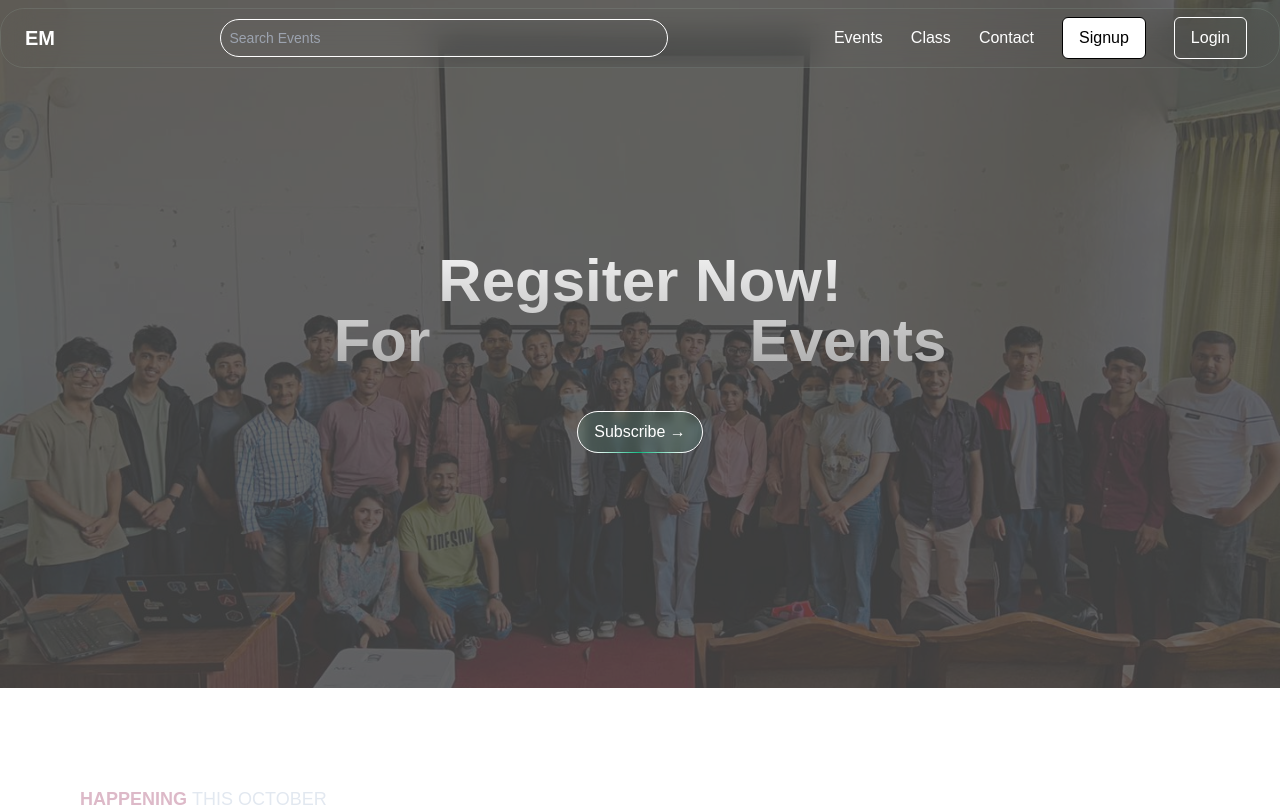
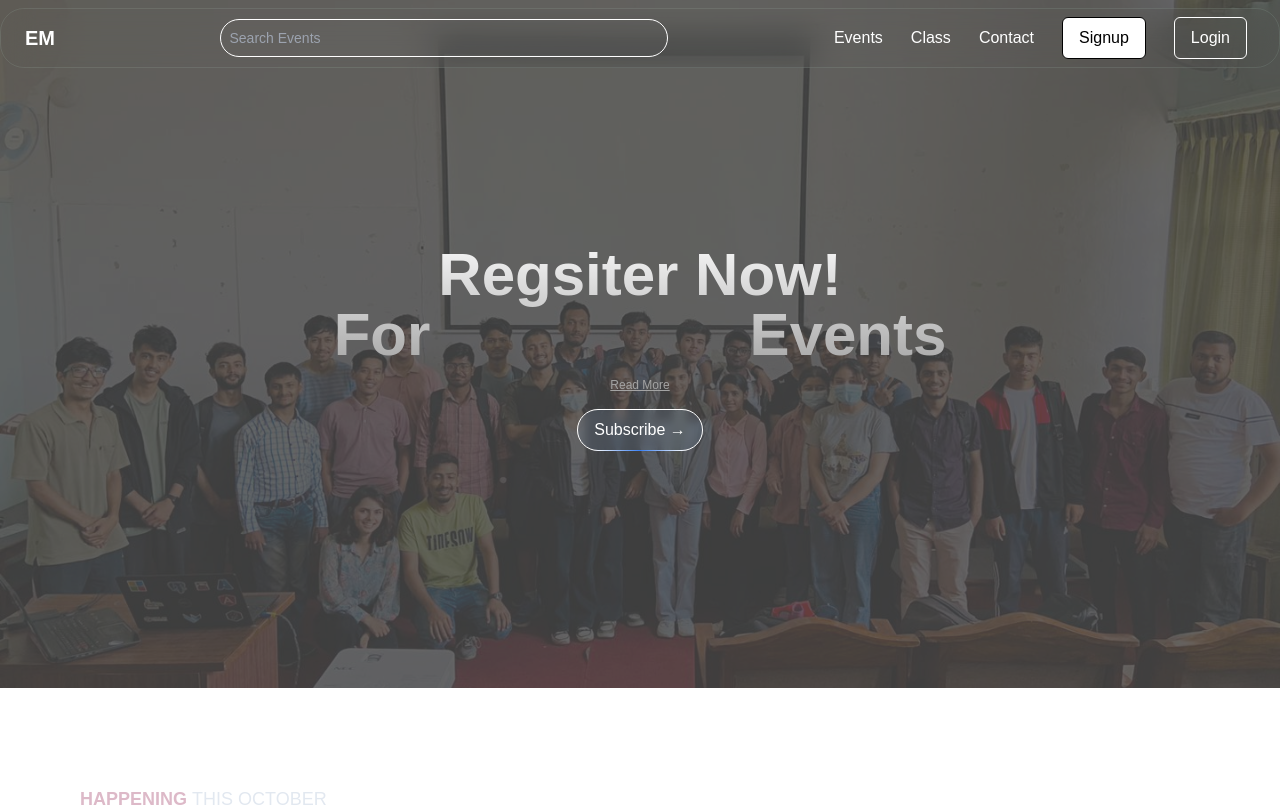
Before and after one commit to supremkhatri/event-management-frontend, a Next.js app: page / in a window 1280 px wide. Shown: the top 807 px of the page. Built offline with nearby package versions, Linux system fonts and the light colour scheme.

Commit message:
Read more and Show less

```diff
--- a/src/app/components/Hero_section.tsx
+++ b/src/app/components/Hero_section.tsx
@@ -1,6 +1,6 @@
 "use client";
 import { motion } from "framer-motion";
-import React from "react";
+import React, { useState } from "react";
 import { ImagesSlider } from "./ui/images-slider";
 import { FlipWords } from "./ui/flip-words";
 
@@ -25,6 +25,13 @@ export default function ImagesSliderDemo() {
     "Vibrant",
     "Motivating",
   ];
+
+  const [readmore, setReadmore] = useState(false);
+  const [state, setstate] = useState("Read More");
+  const handleReadMore = () => {
+    setReadmore(!readmore);
+    setstate(readmore ? "Read More" : "Show Less");
+  };
   return (
     <ImagesSlider className="h-[43rem]" images={images}>
       <motion.div
@@ -41,13 +48,23 @@ export default function ImagesSliderDemo() {
         }}
         className="z-50 flex flex-col justify-center items-center"
       >
-        <motion.p className="font-bold text-6xl md:text-6xl text-center bg-clip-text text-transparent bg-gradient-to-b from-neutral-50 to-neutral-400 py-4">
+        <motion.p className="font-bold text-6xl md:text-6xl text-center bg-clip-text text-transparent bg-gradient-to-b from-neutral-50 to-neutral-400 py-2 m-0">
           Regsiter Now! <br /> For <FlipWords words={words} />
           Events
+
         </motion.p>
-        <button className="px-4 py-2 backdrop-blur-sm border bg-emerald-300/10 hover:bg-gray-900/10 border-white text-white mx-auto text-center rounded-full relative mt-6">
+        {readmore && (
+            <span className="bg-clip-text text-transparent bg-gradient-to-b from-blue-50 to-blue-400 text-center text-3xl md:text-3xl m-0 p-0">
+              <br /> Events that shape your skills & spark your passion.
+              <br /> Be part of something bigger.
+            </span>
+          )}
+        <div onClick={handleReadMore} className="text-center cursor-pointer underline text-neutral-400 text-xs md:text-xs max-w-2xl mt-1 px-2">
+          {state}
+        </div>
+        <button className="px-4 py-2 backdrop-blur-sm border bg-blue-300/10 hover:bg-gray-900/10 border-white text-white mx-auto text-center rounded-full relative mt-4">
           <span>Subscribe →</span>
-          <div className="absolute inset-x-0  h-px -bottom-px bg-gradient-to-r w-3/4 mx-auto from-transparent via-emerald-500 to-transparent" />
+          <div className="absolute inset-x-0  h-px -bottom-px bg-gradient-to-r w-3/4 mx-auto from-transparent via-blue-500 to-transparent" />
         </button>
       </motion.div>
     </ImagesSlider>
--- a/src/app/components/ui/Cards.tsx
+++ b/src/app/components/ui/Cards.tsx
@@ -14,7 +14,7 @@ export default function Card({
 }) {
 
   return (
-    <div className="card hover:scale-105 hover:shadow-2xl cursor-pointer bg-base-100 transition duration-300 w-96 shadow-xl">
+    <div className="card hover:scale-105 hover:shadow-2xl cursor-pointer bg-base-100 transition duration-200 w-96 shadow-xl">
       <figure>
         <Image src={image} alt={title} width={500} height={300} className="object-cover" />
       </figure>
```
